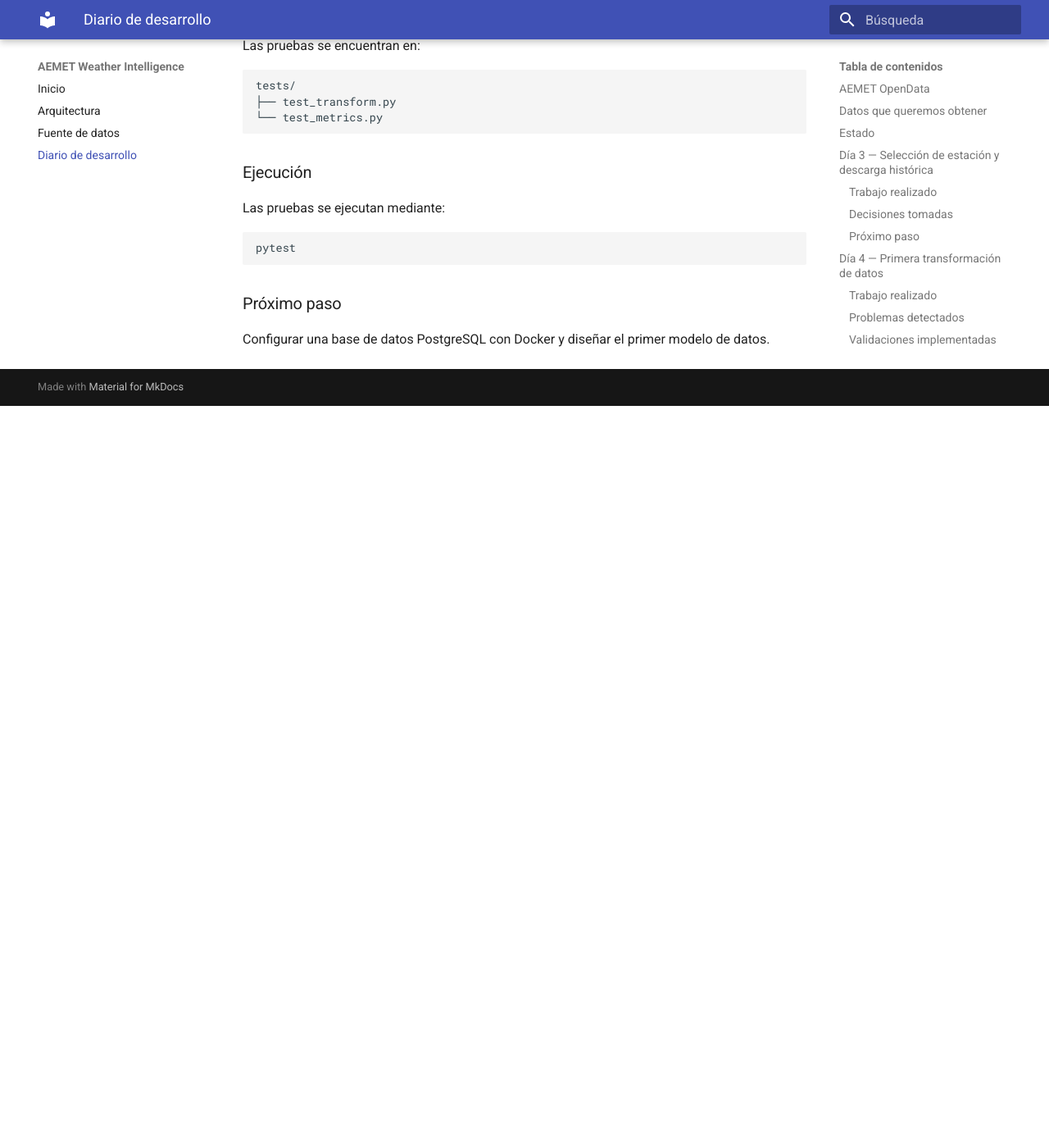
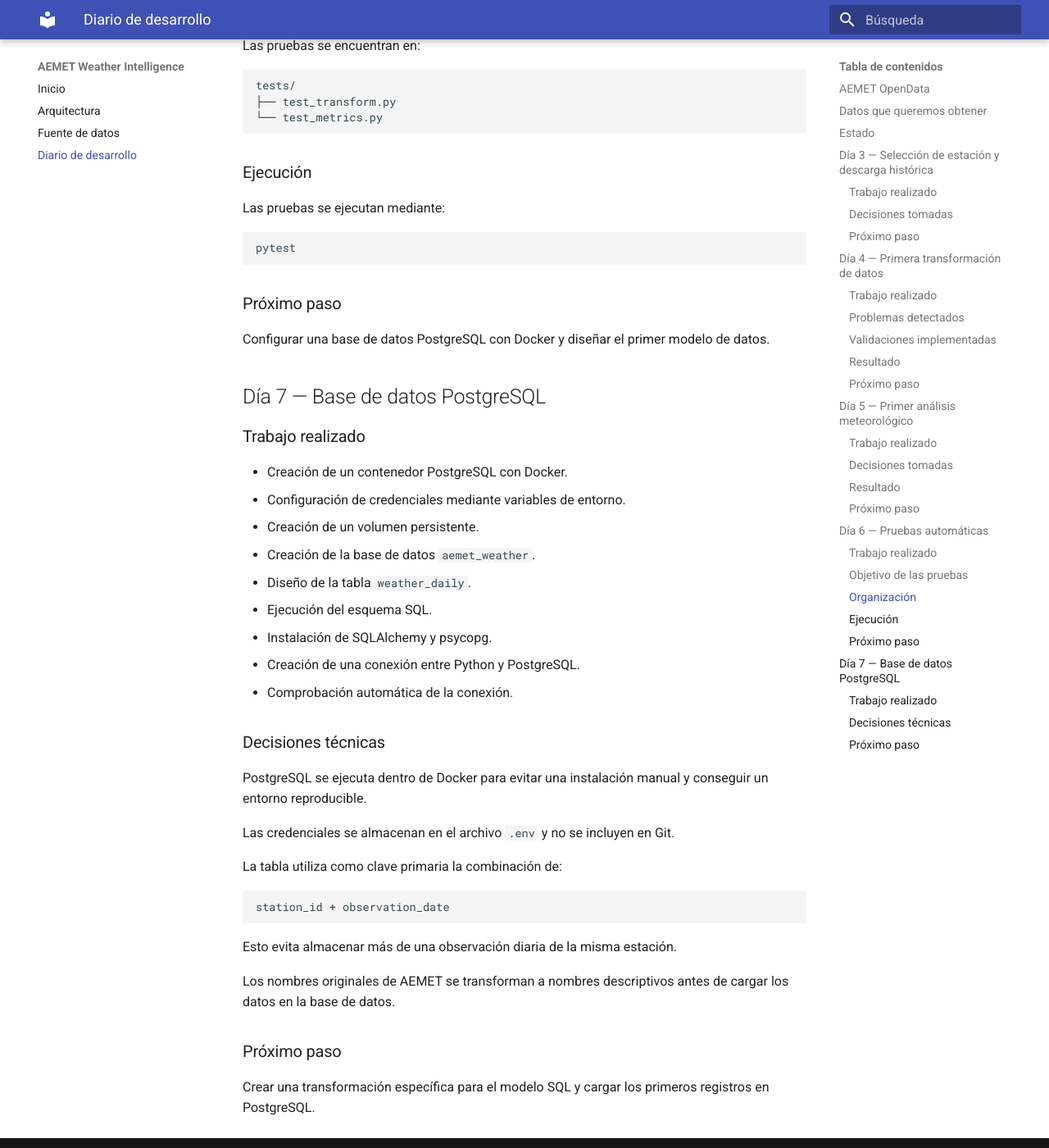
Before and after one commit to javimadmax/aemet-weather-intelligence, an MkDocs documentation site: the page built from docs/development-log.md, in a window 1280 px wide and 1400 px high, scrolled down 4330 px. Shown: the whole window at 82% size. Built offline with MkDocs 1.6.1 and Material for MkDocs 9.7.7, drawn with Linux system fonts in a browser that asks for light colours; before the commit the page ends 4825 px from its top, so only the background shows below that.

Commit message:
Añadir PostgreSQL con Docker y esquema inicial

````diff
--- a/docs/development-log.md
+++ b/docs/development-log.md
@@ -166,3 +166,37 @@ pytest
 ### Próximo paso
 
 Configurar una base de datos PostgreSQL con Docker y diseñar el primer modelo de datos.
+
+## Día 7 — Base de datos PostgreSQL
+
+### Trabajo realizado
+
+* Creación de un contenedor PostgreSQL con Docker.
+* Configuración de credenciales mediante variables de entorno.
+* Creación de un volumen persistente.
+* Creación de la base de datos `aemet_weather`.
+* Diseño de la tabla `weather_daily`.
+* Ejecución del esquema SQL.
+* Instalación de SQLAlchemy y psycopg.
+* Creación de una conexión entre Python y PostgreSQL.
+* Comprobación automática de la conexión.
+
+### Decisiones técnicas
+
+PostgreSQL se ejecuta dentro de Docker para evitar una instalación manual y conseguir un entorno reproducible.
+
+Las credenciales se almacenan en el archivo `.env` y no se incluyen en Git.
+
+La tabla utiliza como clave primaria la combinación de:
+
+```text
+station_id + observation_date
+```
+
+Esto evita almacenar más de una observación diaria de la misma estación.
+
+Los nombres originales de AEMET se transforman a nombres descriptivos antes de cargar los datos en la base de datos.
+
+### Próximo paso
+
+Crear una transformación específica para el modelo SQL y cargar los primeros registros en PostgreSQL.
--- a/requirements.txt
+++ b/requirements.txt
@@ -5,6 +5,7 @@ charset-normalizer==3.4.9
 click==8.4.2
 colorama==0.4.6
 ghp-import==2.1.0
+greenlet==3.5.3
 idna==3.18
 iniconfig==2.3.0
 Jinja2==3.1.6
@@ -22,6 +23,8 @@ pandas==3.0.3
 pathspec==1.1.1
 platformdirs==4.10.0
 pluggy==1.6.0
+psycopg==3.3.4
+psycopg-binary==3.3.4
 Pygments==2.20.0
 pymdown-extensions==11.0.1
 pytest==9.1.1
@@ -31,6 +34,8 @@ PyYAML==6.0.3
 pyyaml_env_tag==1.1
 requests==2.34.2
 six==1.17.0
+SQLAlchemy==2.0.51
+typing_extensions==4.16.0
 tzdata==2026.3
 urllib3==2.7.0
 watchdog==6.0.0
````
Also changed, not shown: docker-compose.yml (added, +28 -0 lines), 5 other files.
